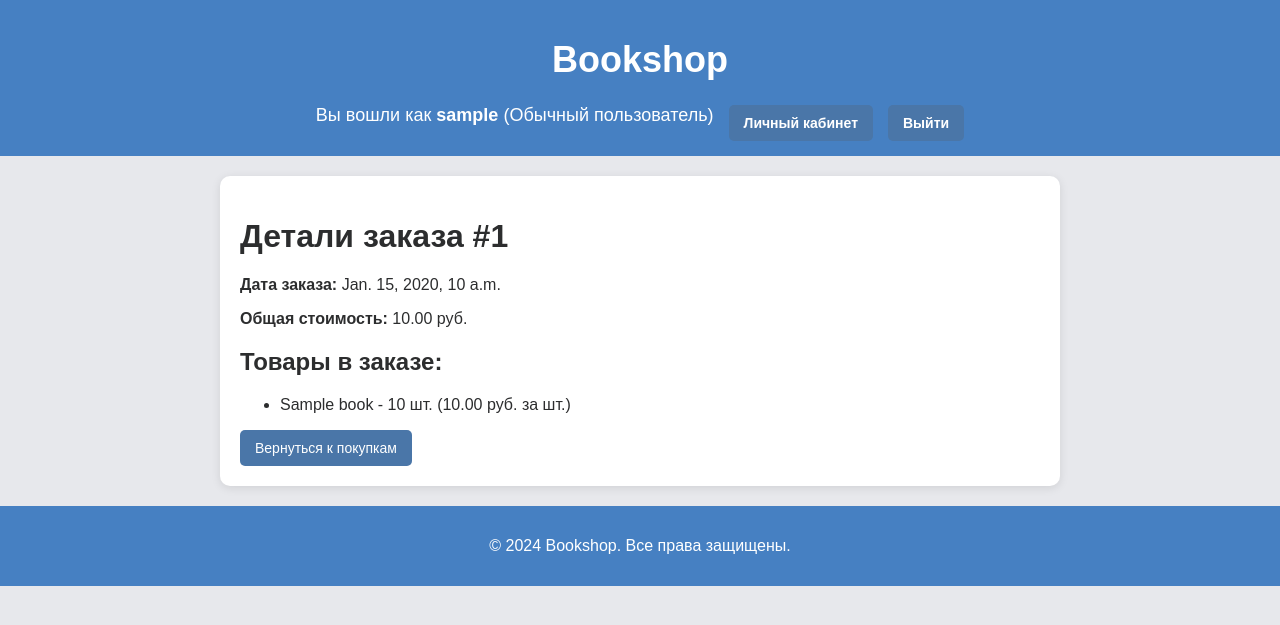
After one commit to AtAleDu/WebDjango, a Django app: page /order/1/ in a window 1280 px wide. The commit adds this page. Shown: the top 625 px of the page. Run offline with Django 5.2, Linux system fonts and the light colour scheme; a user stored in the database is signed in; tables that the repository leaves empty hold one stand-in row (values such as "Sample post").

Commit message:
Реализуйте возможность оформить заказ на основе текущей корзины пользователя.

```diff
--- a/echoserver/echo/models.py
+++ b/echoserver/echo/models.py
@@ -2,6 +2,24 @@ from django.contrib.auth.models import AbstractUser
 from django.contrib.auth.models import User
 from django.conf import settings
 from django.db import models
+
+
+class Order(models.Model):
+    user = models.ForeignKey(settings.AUTH_USER_MODEL, on_delete=models.CASCADE)
+    created_at = models.DateTimeField(auto_now_add=True)
+    total_price = models.DecimalField(max_digits=10, decimal_places=2, default=0)
+
+    def __str__(self):
+        return f"Order #{self.id} by {self.user.username}"
+
+class OrderItem(models.Model):
+    order = models.ForeignKey(Order, related_name='items', on_delete=models.CASCADE)
+    book = models.ForeignKey('Book', on_delete=models.CASCADE)
+    quantity = models.PositiveIntegerField()
+    price = models.DecimalField(max_digits=10, decimal_places=2)
+
+    def __str__(self):
+        return f"{self.quantity} x {self.book.title} (Order #{self.order.id})"
 
 class Book(models.Model):
     title = models.CharField(max_length=255)
@@ -44,5 +62,22 @@ class UserProfile(AbstractUser):
     email = models.EmailField(unique=True)
     role = models.CharField(max_length=10, choices=ROLES, default='user')
 
+    class Order(models.Model):
+        user = models.ForeignKey(settings.AUTH_USER_MODEL, on_delete=models.CASCADE)
+        created_at = models.DateTimeField(auto_now_add=True)
+        total_price = models.DecimalField(max_digits=10, decimal_places=2, default=0)
+
+        def __str__(self):
+            return f"Order #{self.id} by {self.user.username}"
+
+    class OrderItem(models.Model):
+        order = models.ForeignKey(Order, related_name='items', on_delete=models.CASCADE)
+        book = models.ForeignKey('Book', on_delete=models.CASCADE)
+        quantity = models.PositiveIntegerField()
+        price = models.DecimalField(max_digits=10, decimal_places=2)
+
+        def __str__(self):
+            return f"{self.quantity} x {self.book.title} (Order #{self.order.id})"
+
     def __str__(self):
         return self.username
--- a/echoserver/echo/templates/cart/view_cart.html
+++ b/echoserver/echo/templates/cart/view_cart.html
@@ -16,6 +16,12 @@
         {% endfor %}
     </ul>
     <p><strong>Итого:</strong> {{ cart.total_price }} руб.</p>
+
+    <!-- Кнопка для оформления заказа -->
+    <form method="post" action="{% url 'create_order' %}">
+        {% csrf_token %}
+        <button type="submit" class="button">Оформить заказ</button>
+    </form>
 {% else %}
     <p>Ваша корзина пуста.</p>
 {% endif %}
--- /dev/null
+++ b/echoserver/echo/templates/orders/order_detail.html
@@ -0,0 +1,22 @@
+{% extends 'books/base.html' %}
+
+{% block title %}Детали заказа{% endblock %}
+
+{% block content %}
+<h1>Детали заказа #{{ order.id }}</h1>
+
+<p><strong>Дата заказа:</strong> {{ order.created_at }}</p>
+<p><strong>Общая стоимость:</strong> {{ order.total_price }} руб.</p>
+
+<h2>Товары в заказе:</h2>
+<ul>
+    {% for item in order.items.all %}
+        <li>
+            {{ item.book.title }} - {{ item.quantity }} шт.
+            ({{ item.price }} руб. за шт.)
+        </li>
+    {% endfor %}
+</ul>
+
+<a class="button" href="{% url 'book_list' %}">Вернуться к покупкам</a>
+{% endblock %}
--- a/echoserver/echo/urls.py
+++ b/echoserver/echo/urls.py
@@ -18,4 +18,6 @@ urlpatterns = [
     path('add_to_cart/<int:book_id>/', views.add_to_cart, name='add_to_cart'),
     path('cart/', views.view_cart, name='view_cart'),
     path('remove_from_cart/<int:item_id>/', views.remove_from_cart, name='remove_from_cart'),
+    path('create_order/', views.create_order, name='create_order'),
+    path('order/<int:order_id>/', views.order_detail, name='order_detail'),
 ]
--- a/echoserver/echo/views.py
+++ b/echoserver/echo/views.py
@@ -13,6 +13,42 @@ from .forms import UserProfileForm
 from django.shortcuts import render
 from django.contrib.auth.decorators import login_required
 from .models import Cart
+from django.shortcuts import redirect, get_object_or_404
+from django.contrib.auth.decorators import login_required
+from .models import Cart, CartItem, Order, OrderItem
+
+
+
+@login_required
+def order_detail(request, order_id):
+    order = get_object_or_404(Order, id=order_id, user=request.user)
+    return render(request, 'orders/order_detail.html', {'order': order})
+
+@login_required
+def create_order(request):
+    # Получаем корзину пользователя
+    cart = get_object_or_404(Cart, user=request.user)
+
+    # Создаем новый заказ
+    order = Order.objects.create(
+        user=request.user,
+        total_price=cart.total_price
+    )
+
+    # Переносим товары из корзины в заказ
+    for cart_item in cart.items.all():
+        OrderItem.objects.create(
+            order=order,
+            book=cart_item.book,
+            quantity=cart_item.quantity,
+            price=cart_item.book.price
+        )
+
+    # Очищаем корзину после создания заказа
+    cart.items.all().delete()
+
+    # Перенаправляем пользователя на страницу с деталями заказа
+    return redirect('order_detail', order_id=order.id)
 
 
 @login_required
```
Also changed, not shown: echoserver/echo/migrations/0002_order_orderitem.py (added).
